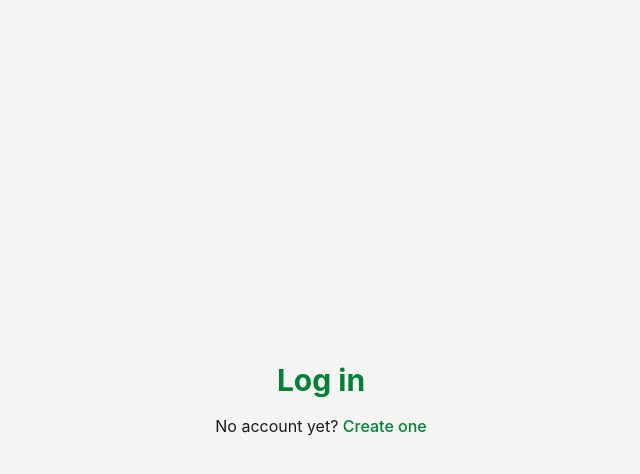
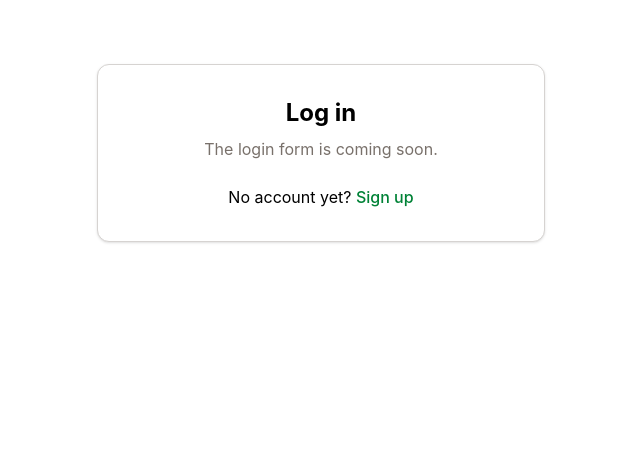
Before and after one commit to solomonmaguta492-dev/Shambabook, a React (Vite) app: page /login in a window 1280 px wide. Shown: the top 474 px of the page, without its empty margins (319-959 px from the left). Built offline with nearby package versions, Linux system fonts and the light colour scheme.

Commit message:
Style Login and Register placeholders as cards

```diff
--- a/src/pages/Login.jsx
+++ b/src/pages/Login.jsx
@@ -3,15 +3,18 @@ import { Link } from 'react-router-dom';
 /* Placeholder login page, the form comes later */
 function Login() {
   return (
-    <main className="min-h-screen bg-stone-100 text-stone-900 flex flex-col items-center justify-center gap-4 p-6 text-center">
-      <h1 className="text-3xl font-bold text-green-700">Log in</h1>
-      <p>
-        No account yet?{' '}
-        <Link to="/register" className="font-medium text-green-700 hover:underline">
-          Create one
-        </Link>
-      </p>
-    </main>
+    <div className="flex justify-center px-4 py-16">
+      <div className="w-full max-w-md rounded-xl border border-stone-300 bg-white p-8 text-center shadow-sm">
+        <h1 className="text-2xl font-bold">Log in</h1>
+        <p className="mt-2 text-stone-500">The login form is coming soon.</p>
+        <p className="mt-6">
+          No account yet?{' '}
+          <Link to="/register" className="font-medium text-green-700 hover:text-green-800 hover:underline">
+            Sign up
+          </Link>
+        </p>
+      </div>
+    </div>
   );
 }
 
--- a/src/pages/Register.jsx
+++ b/src/pages/Register.jsx
@@ -3,15 +3,18 @@ import { Link } from 'react-router-dom';
 /* Placeholder sign-up page, the form comes later */
 function Register() {
   return (
-    <main className="min-h-screen bg-stone-100 text-stone-900 flex flex-col items-center justify-center gap-4 p-6 text-center">
-      <h1 className="text-3xl font-bold text-green-700">Create your account</h1>
-      <p>
-        Already have an account?{' '}
-        <Link to="/login" className="font-medium text-green-700 hover:underline">
-          Log in
-        </Link>
-      </p>
-    </main>
+    <div className="flex justify-center px-4 py-16">
+      <div className="w-full max-w-md rounded-xl border border-stone-300 bg-white p-8 text-center shadow-sm">
+        <h1 className="text-2xl font-bold">Create your account</h1>
+        <p className="mt-2 text-stone-500">The sign-up form is coming soon.</p>
+        <p className="mt-6">
+          Already have an account?{' '}
+          <Link to="/login" className="font-medium text-green-700 hover:text-green-800 hover:underline">
+            Log in
+          </Link>
+        </p>
+      </div>
+    </div>
   );
 }
 
```
